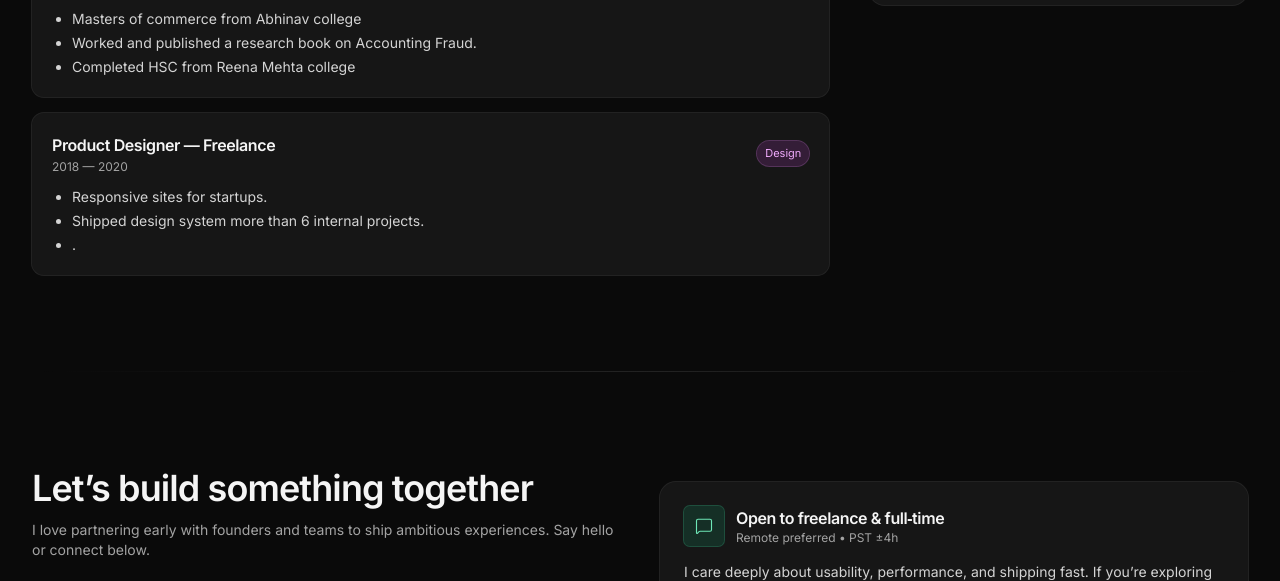
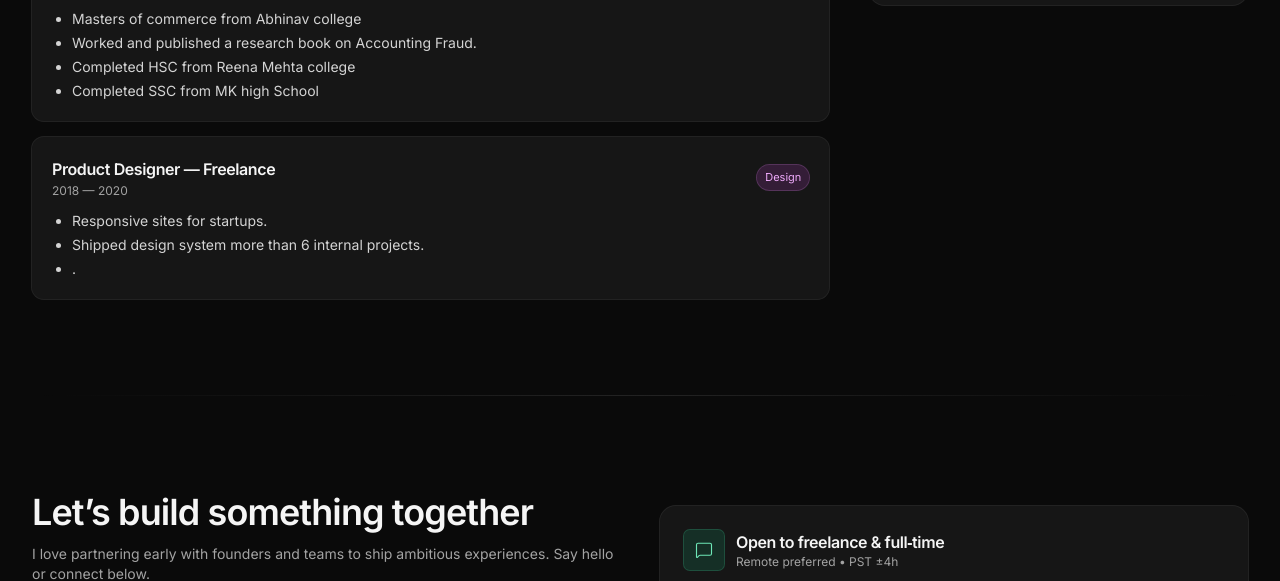
Before and after one commit to codewithsaara/Sara-Portfolio, a plain HTML site: page index.html in a window 1280 px wide. Shown: the part 2523-3104 px from the top of the page. Drawn offline with nearby package versions, Linux system fonts and the light colour scheme.

Commit message:
Update index.html

```diff
--- a/index.html
+++ b/index.html
@@ -402,6 +402,7 @@
                     <li>Masters of commerce from Abhinav college</li>
                     <li>Worked and published a research book on Accounting Fraud.</li>
                     <li> Completed HSC from Reena Mehta college </li>
+                       <li> Completed SSC from MK high School </li>
                   </ul>
                 </div>
 
```
